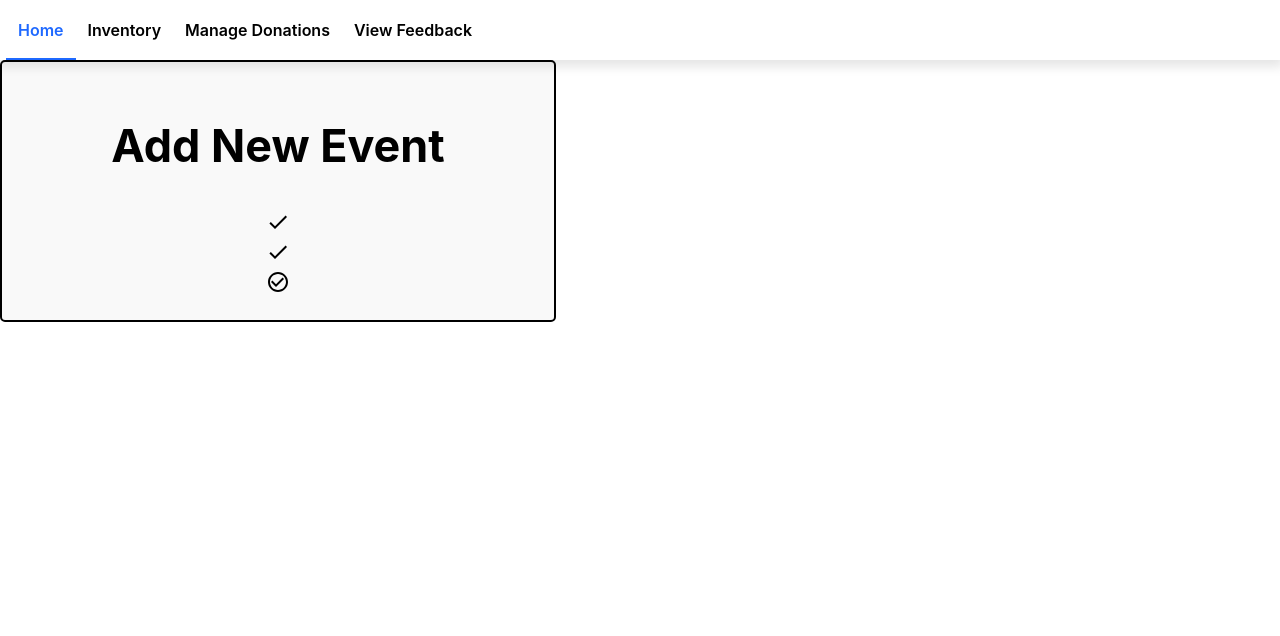
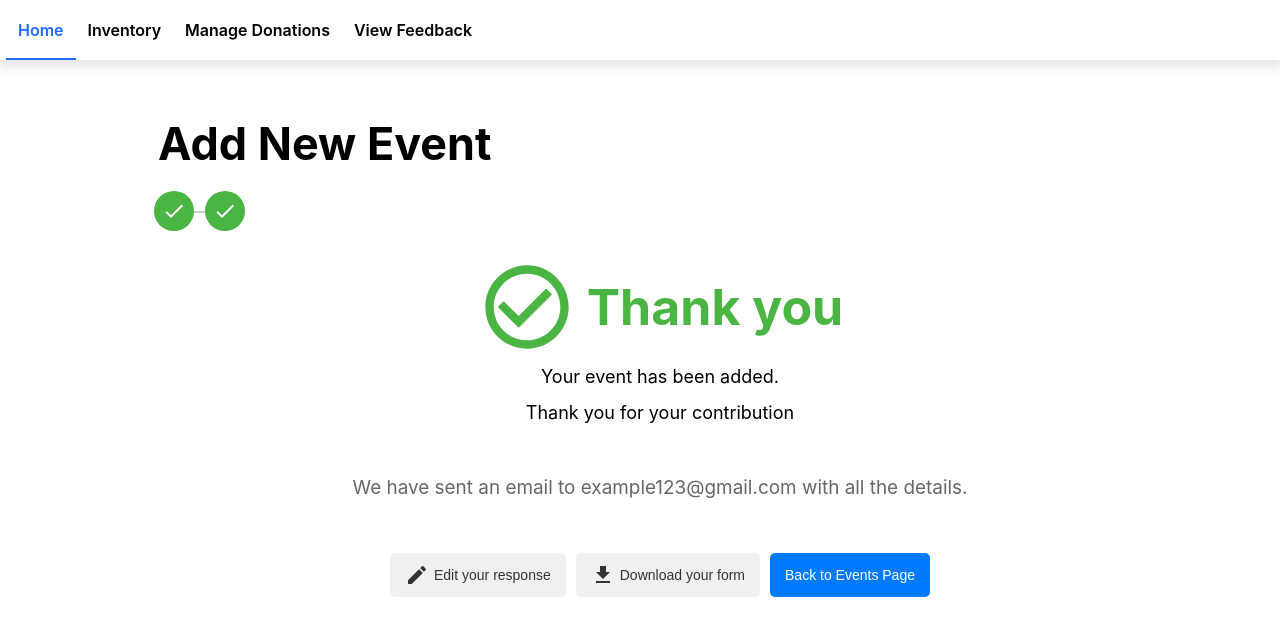
Before and after one commit to hrtowii/NYP_FullStackProject, a React (Vite) app: page /donator/eventAdded in a window 1280 px wide. Shown: the top 636 px of the page. Built offline with nearby package versions, Linux system fonts and the light colour scheme; sample sign-in values are in the browser's storage.

Commit message:
token on events

```diff
--- a/src/donator/DonatorEvents.jsx
+++ b/src/donator/DonatorEvents.jsx
@@ -1,4 +1,4 @@
-import React, { useState, useEffect } from 'react';
+import React, { useState, useEffect, useContext } from 'react';
 import '../index.css';
 import './DonatorEvents.css';
 import { DonatorNavbar } from '../components/Navbar';
@@ -11,10 +11,22 @@ import Typography from '@mui/material/Typography';
 import EditIcon from '@mui/icons-material/Edit';
 import DeleteIcon from '@mui/icons-material/Delete';
 import CardActions from '@mui/material/CardActions';
-
+import {TokenContext} from "../utils/TokenContext";
 const API_BASE_URL = 'http://localhost:3000';
 
+
+function parseJwt(token) {
+    var base64Url = token.split('.')[1];
+    var base64 = base64Url.replace(/-/g, '+').replace(/_/g, '/');
+    var jsonPayload = decodeURIComponent(window.atob(base64).split('').map(function (c) {
+        return '%' + ('00' + c.charCodeAt(0).toString(16)).slice(-2);
+    }).join(''));
+    return JSON.parse(jsonPayload);
+}
+
 export default function DonatorEvents() {
+    const {token} = useContext(TokenContext);
+    const userId = parseJwt(token).id;
     const [events, setEvents] = useState([]);
     const [error, setError] = useState(null);
     const [successMessage, setSuccessMessage] = useState('');
@@ -22,6 +34,7 @@ export default function DonatorEvents() {
 
     useEffect(() => {
         fetchEvents();
+        console.log(userId)
     }, []);
 
     const fetchEvents = async () => {
@@ -130,6 +143,8 @@ export default function DonatorEvents() {
                                 {new Date(event.startDate).toLocaleDateString()} - {new Date(event.endDate).toLocaleDateString()}
                             </Typography>
                         </CardContent>
+                        {event.donatorId == userId ?
+                        <>
                         <CardActions>
                             <Button
                                 size="small"
@@ -150,6 +165,9 @@ export default function DonatorEvents() {
                                 Delete
                             </Button>
                         </CardActions>
+                        </>
+                        : <div></div>
+                    }
                     </Card>
                 ))}
             </div>
--- a/src/donator/DonatorEventsAdd.css
+++ b/src/donator/DonatorEventsAdd.css
@@ -102,7 +102,7 @@
   margin: 0px !important;
 }
 
-.donator-events-add-page .flexybuttons > * {
+.donator-events-add-page .flexybuttons>* {
   width: 50% !important;
 }
 
@@ -180,4 +180,100 @@
 
 .donator-events-add-page .checkcircleicon {
   color: #4bb543;
+  font-size: 100px;
 }
+
+.donator-events-add-page .form-response {
+  display: inline-block;
+  text-align: center;
+}
+
+.donator-events-add-page .form-response {
+  display: flex;
+  flex-direction: column;
+  align-items: center;
+  text-align: center;
+  margin-top: 20px;
+}
+
+.donator-events-add-page .form-response h3 {
+  color: #4bb543;
+  font-size: 24px;
+  margin: 10px 0;
+}
+
+.donator-events-add-page .form-response-additional-info p {
+  margin: 5px 0;
+  font-size: 18px;
+}
+
+.donator-events-add-page .form-response-email {
+  margin-top: 20px;
+  font-size: 14px;
+  color: #666;
+}
+
+.donator-events-add-page .form-response-buttons {
+  display: flex;
+  justify-content: center;
+  gap: 10px;
+  margin-top: 30px;
+}
+
+.donator-events-add-page .form-response-buttons button {
+  display: flex;
+  align-items: center;
+  padding: 10px 15px;
+  border: none;
+  border-radius: 5px;
+  cursor: pointer;
+  font-size: 14px;
+  transition: background-color 0.3s;
+}
+
+.donator-events-add-page .form-response-buttons .edit-button,
+.donator-events-add-page .form-response-buttons .download-button {
+  background-color: #f0f0f0;
+  color: #333;
+}
+
+.donator-events-add-page .form-response-buttons .back-button {
+  background-color: #007bff;
+  color: white;
+}
+
+.donator-events-add-page .form-response-buttons button:hover {
+  opacity: 0.8;
+}
+
+.donator-events-add-page .form-response-buttons .MuiSvgIcon-root {
+  margin-right: 5px;
+}
+
+
+.donator-events-add-page .thank-you-container {
+  display: flex;
+  align-items: center;
+  justify-content: center;
+  gap: 10px;
+}
+
+.donator-events-add-page .icon-wrapper {
+  color: #4bb543;
+  font-size: 100px;
+  display: flex;
+  align-items: center;
+}
+
+.donator-events-add-page .thank-you-text {
+  font-size: 50px;
+  font-weight: bold;
+  margin: 0;
+  color: #4bb543;
+
+}
+
+.donator-events-add-page .checkcircleicon {
+  color: #4bb543;
+  font-size: 100px;
+}
--- a/src/donator/DonatorEventsAdd.jsx
+++ b/src/donator/DonatorEventsAdd.jsx
@@ -1,4 +1,4 @@
-import React, { useState } from 'react';
+import React, { useState, useContext } from 'react';
 import { DonatorNavbar } from '../components/Navbar';
 import { DemoContainer } from '@mui/x-date-pickers/internals/demo';
 import { LocalizationProvider } from '@mui/x-date-pickers-pro/LocalizationProvider';
@@ -10,11 +10,18 @@ import { ToastContainer, toast } from 'react-toastify';
 import CheckIcon from '@mui/icons-material/Check';
 import 'react-toastify/dist/ReactToastify.css';
 import './DonatorEventsAdd.css'
-
-
 import dayjs from 'dayjs';
+import { TokenContext } from '../utils/TokenContext';
 
 const API_BASE_URL = 'http://localhost:3000';
+function parseJwt(token) {
+  var base64Url = token.split('.')[1];
+  var base64 = base64Url.replace(/-/g, '+').replace(/_/g, '/');
+  var jsonPayload = decodeURIComponent(window.atob(base64).split('').map(function (c) {
+      return '%' + ('00' + c.charCodeAt(0).toString(16)).slice(-2);
+  }).join(''));
+  return JSON.parse(jsonPayload);
+}
 
 const AddEventForm = () => {
 
@@ -118,7 +125,7 @@ const AddEventForm = () => {
         ...formData,
         startDate: formData.dateRange[0].toISOString(),
         endDate: formData.dateRange[1].toISOString(),
-        donatorId: 1,
+        donatorId: userId,
       };
 
       console.log('Submitting form data:', eventData);
@@ -169,7 +176,8 @@ const AddEventForm = () => {
     }
   };
 
-
+  const {token} = useContext(TokenContext);
+  const userId = parseJwt(token).id;
   return (
     <>
         <div className="donator-events-add-page">
--- a/src/donator/DonatorEventsAddThanks.jsx
+++ b/src/donator/DonatorEventsAddThanks.jsx
@@ -1,42 +1,72 @@
-import React, { useState } from 'react';
+import React from 'react';
 import { DonatorNavbar } from '../components/Navbar';
 import CheckIcon from '@mui/icons-material/Check';
-import 'react-toastify/dist/ReactToastify.css';
-import './DonatorEventsAdd.css'
 import CheckCircleOutlineIcon from '@mui/icons-material/CheckCircleOutline';
+import EditIcon from '@mui/icons-material/Edit';
+import DownloadIcon from '@mui/icons-material/Download';
+import { useNavigate } from 'react-router-dom';
+import './DonatorEventsAdd.css';
+
+const AddEventThanks = () => {
+    const navigate = useNavigate();
 
 
-import dayjs from 'dayjs';
+    const handleEdit = () => {
+        navigate(`/donator/updateEvent/${eventId}`);
+        console.log("Edit button clicked");
+    };
 
-const API_BASE_URL = 'http://localhost:3000';
+    const handleDownload = () => {
+        // Implement download functionality
+        console.log("Download button clicked");
+    };
 
-const AddEventForm = () => {
-
-
+    const handleBackToEvents = () => {
+        navigate("/donator/events");
+    };
 
     return (
-        <>
+        <div className="donator-events-add-page">
             <DonatorNavbar />
-
             <div className="form-container">
                 <h2>Add New Event</h2>
-
-                <div class="stepper-wrapper">
-                    <div class="stepper-item completed">
-                        <div class="step-counter"><CheckIcon></CheckIcon></div>
+                <div className="stepper-wrapper">
+                    <div className="stepper-item completed">
+                        <div className="step-counter"><CheckIcon /></div>
                     </div>
-                    <div class="stepper-item completed">
-                        <div class="step-counter"><CheckIcon></CheckIcon></div>
+                    <div className="stepper-item completed">
+                        <div className="step-counter"><CheckIcon /></div>
                     </div>
                 </div>
                 <div className="form-response">
-                    <CheckCircleOutlineIcon className="checkcircleicon"></CheckCircleOutlineIcon>
+                    <div className="thank-you-container">
+                        <div className="icon-wrapper">
+                       <CheckCircleOutlineIcon className="checkcircleicon"></CheckCircleOutlineIcon>
+                        </div>
+                        <p className="thank-you-text">Thank you</p>
+                    </div>
+                    <div className="form-response-additional-info">
+                        <p>Your event has been added.</p>
+                        <p>Thank you for your contribution</p>
+                    </div>
+                    <div className="form-response-email">
+                        <p>We have sent an email to example123@gmail.com with all the details.</p>
+                    </div>
+                    <div className="form-response-buttons">
+                        <button onClick={handleEdit} className="edit-button">
+                            <EditIcon /> Edit your response
+                        </button>
+                        <button onClick={handleDownload} className="download-button">
+                            <DownloadIcon /> Download your form
+                        </button>
+                        <button onClick={handleBackToEvents} className="back-button">
+                            Back to Events Page
+                        </button>
+                    </div>
                 </div>
-
-
             </div>
-        </>
+        </div>
     );
 };
 
-export default AddEventForm;
+export default AddEventThanks;
--- a/src/donator/DonatorEventsUpdate.jsx
+++ b/src/donator/DonatorEventsUpdate.jsx
@@ -182,6 +182,8 @@ const UpdateEventForm = () => {
 
   return (
     <>
+      <div className="donator-events-add-page">
+
         <DonatorNavbar />
 
         <div className="form-container">
@@ -266,7 +268,7 @@ const UpdateEventForm = () => {
               </div>
               <div className="right-half">
                 <div>
-                <label htmlFor="datePicker">Date/Period*</label>
+                  <p id='datelabel'>Date/Period*</p>
                   <LocalizationProvider dateAdapter={AdapterDayjs}>
                     <DemoContainer components={['DateRangePicker']}>
                       <DateRangePicker
@@ -298,6 +300,7 @@ const UpdateEventForm = () => {
           </form>
         </div>
         <ToastContainer />
+      </div>
     </>
   );
 };
```
Also changed, not shown: 1 other file (tests, documents, lock files or other folders). Lines whose indentation alone changed are shown as unchanged.
